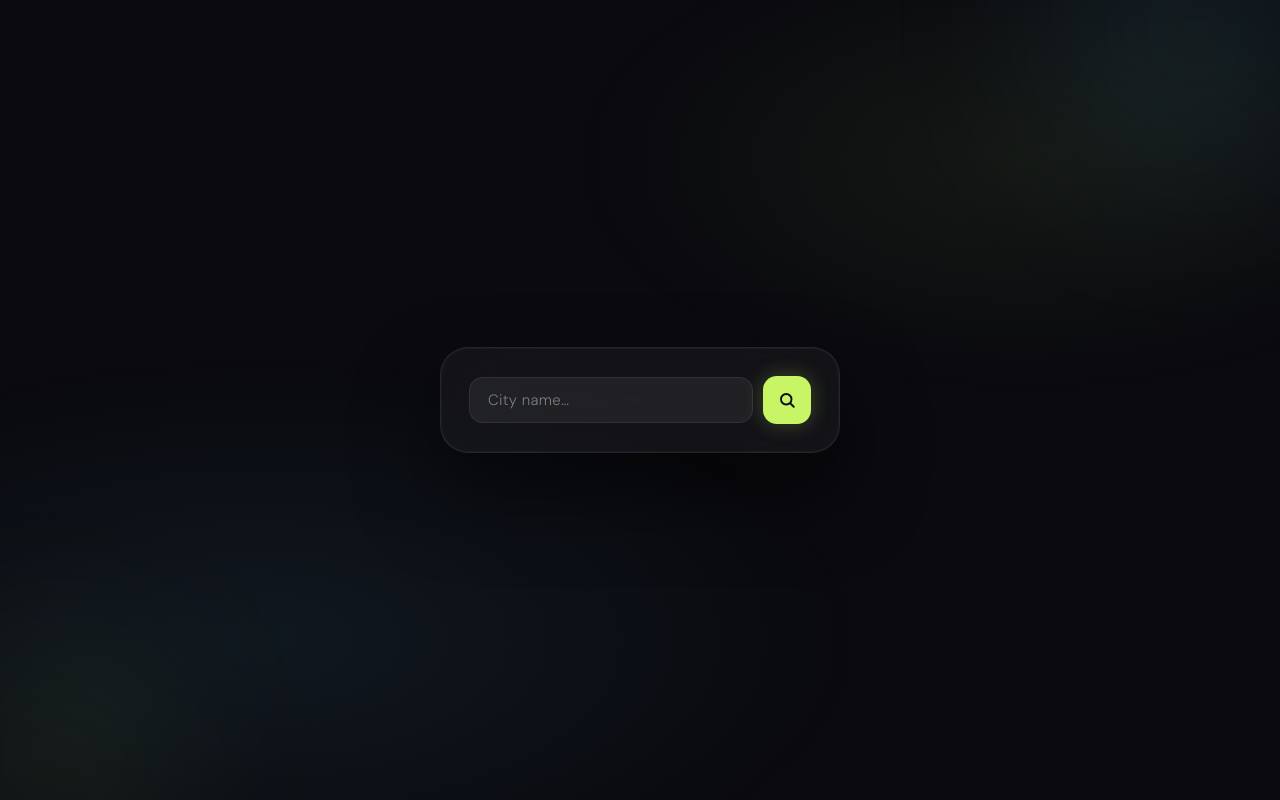
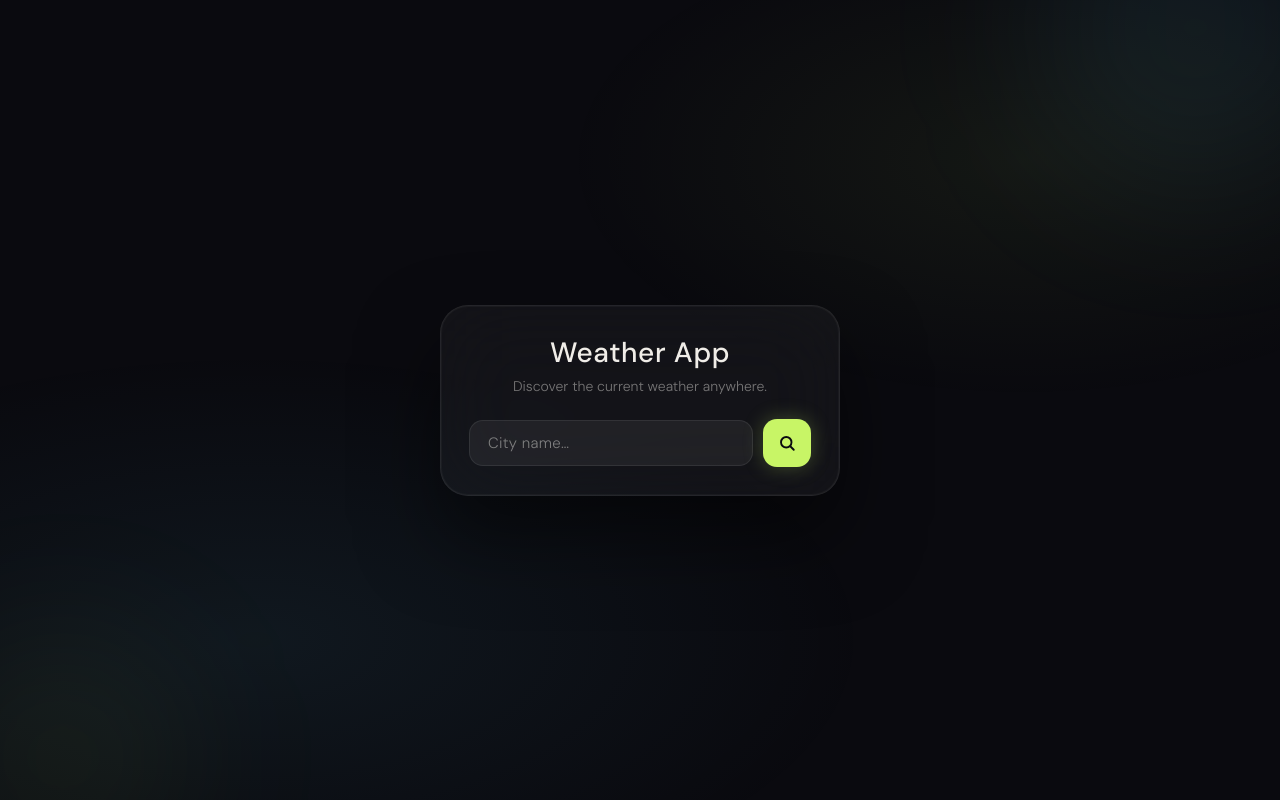
Before and after one commit to JMM-AT/weather-app, a plain HTML site: page index.html in a window 1280 px wide. Drawn offline with Linux system fonts and the light colour scheme.

Commit message:
Add header section with title and description to the weather app

```diff
--- a/index.html
+++ b/index.html
@@ -12,6 +12,11 @@
   <div class="orb orb-2"></div>
 
   <div class="card">
+    <div class="header" id="appHeader">
+      <h1>Weather App</h1>
+      <p>Discover the current weather anywhere.</p>
+    </div>
+
     <div class="search">
       <input type="text" placeholder="City name…" id="searchInput" />
       <button id="searchBtn" aria-label="Search">
--- a/style.css
+++ b/style.css
@@ -74,6 +74,23 @@
       box-shadow:
         0 0 0 1px rgba(255,255,255,0.03) inset,
         0 40px 80px rgba(0,0,0,0.5);
+    }
+
+    .header {
+      text-align: center;
+      margin-bottom: 24px;
+    }
+    .header h1 {
+      font-size: 28px;
+      font-weight: 500;
+      color: var(--text);
+      letter-spacing: 0.02em;
+    }
+    .header p {
+      margin-top: 6px;
+      font-size: 14px;
+      color: var(--muted);
+      font-weight: 300;
     }
 
     .search {
@@ -156,7 +173,10 @@
       gap: 16px;
     }
 
-    .temp-block {}
+    .temp-block {
+      display: flex;
+      flex-direction: column;
+    }
     .temp {
       font-family: 'Bebas Neue', sans-serif;
       font-size: 96px;
```
Also changed, not shown: 1 other file.
